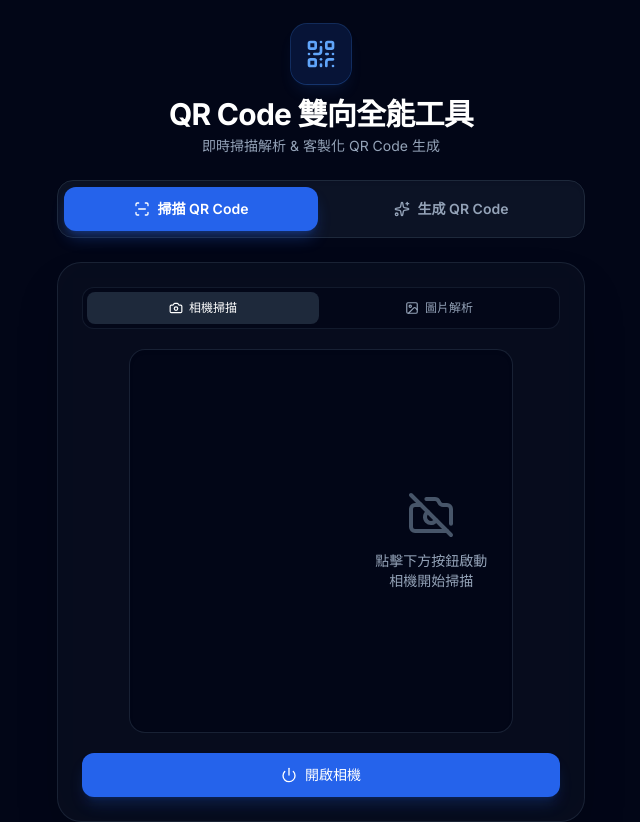
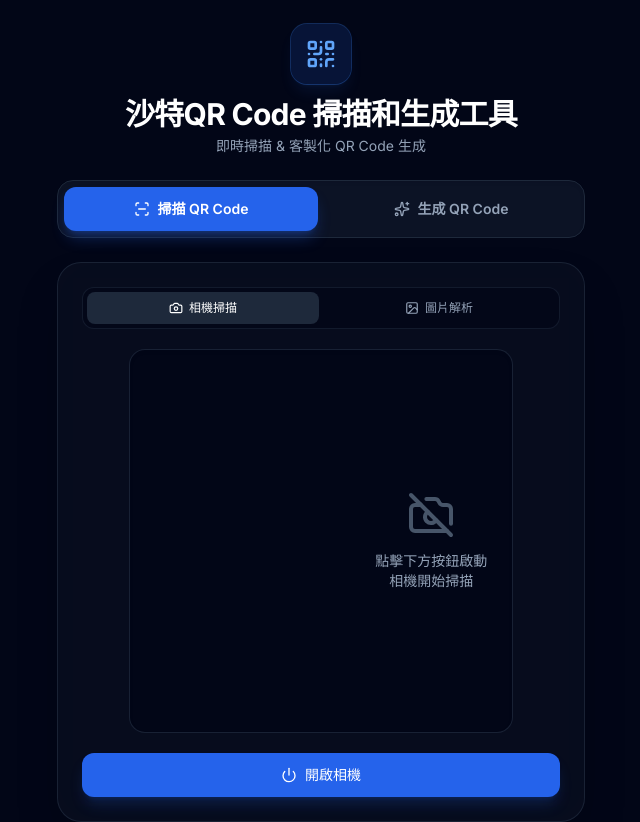
Before and after one commit to zack0512/QR, a plain HTML site: page index.html in a window 1280 px wide. Shown: the top 822 px of the page, without its empty margins (319-959 px from the left). Drawn offline with nearby package versions, Linux system fonts and the light colour scheme; a script that the page names is missing.

Commit message:
Update index.html

```diff
--- a/index.html
+++ b/index.html
@@ -89,8 +89,8 @@
             <div class="inline-flex items-center justify-center p-3.5 bg-blue-600/15 text-blue-400 rounded-2xl mb-3 ring-1 ring-blue-500/30 shadow-lg shadow-blue-500/10">
                 <i data-lucide="qr-code" class="w-8 h-8"></i>
             </div>
-            <h1 class="text-2xl sm:text-3xl font-bold tracking-tight text-white">QR Code 雙向全能工具</h1>
-            <p class="text-slate-400 text-sm mt-1">即時掃描解析 & 客製化 QR Code 生成</p>
+            <h1 class="text-2xl sm:text-3xl font-bold tracking-tight text-white">沙特QR Code 掃描和生成工具</h1>
+            <p class="text-slate-400 text-sm mt-1">即時掃描 & 客製化 QR Code 生成</p>
         </header>
 
         <!-- Main Navigation (Scan vs Generate) -->
```
